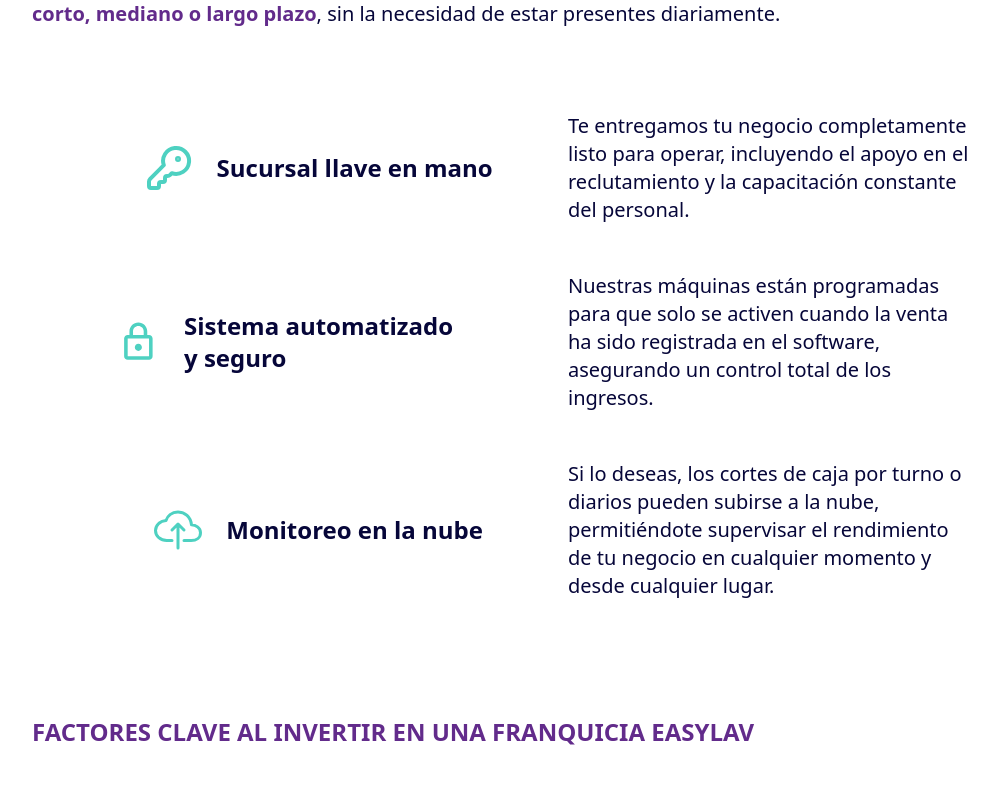
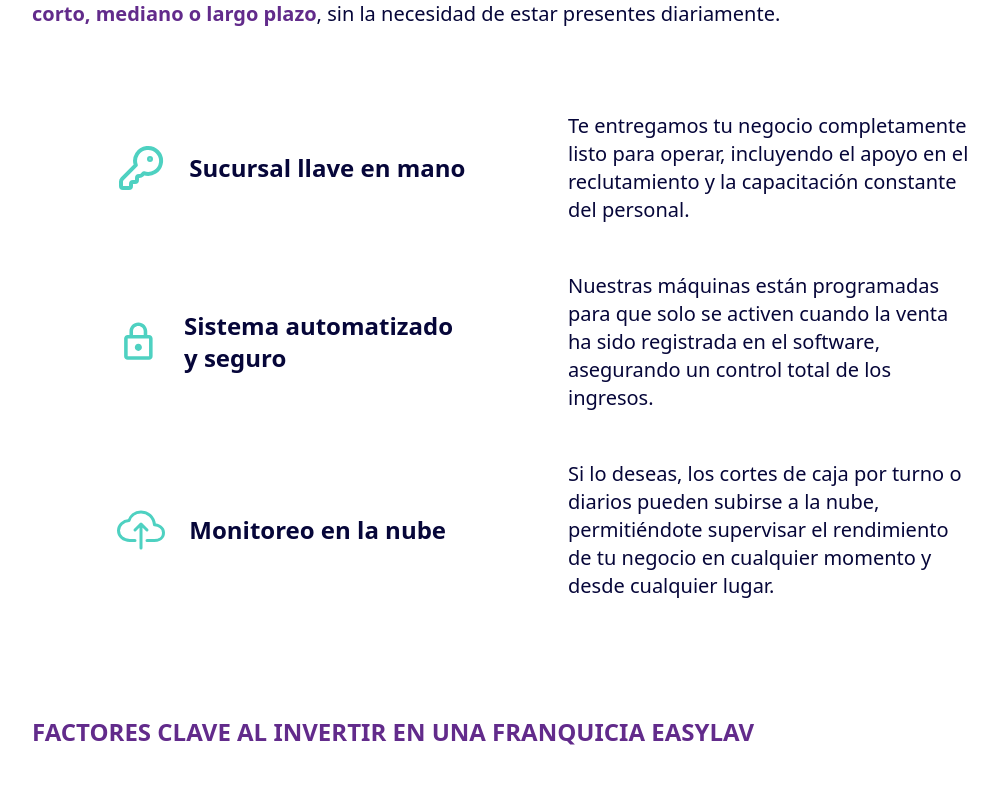
Before and after one commit to dspwebstudiomx/easylav-react, a React (Vite) app: page /franquicias in a window 1280 px wide. Shown: the part 1268-2060 px from the top of the page, without its empty margins (96-1094 px from the left). Built offline with nearby package versions, Linux system fonts and the light colour scheme.

Commit message:
feat: ajusta el diseño y la estructura de varios componentes para mejorar la presentación y la flexibilidad

```diff
--- a/src/components/containers/TwoColumnsContainer.jsx
+++ b/src/components/containers/TwoColumnsContainer.jsx
@@ -3,11 +3,7 @@ import PropTypes from 'prop-types';
 
 // Estructura
 const TwoColumnsContainer = ({ children, gridOrder }) => {
-  return (
-    <div className={`flex flex-col md:flex-row  gap-6 sm:gap-12 justify-between items-center ${gridOrder}`}>
-      {children}
-    </div>
-  );
+  return <div className={`${gridOrder} grid gap-6 sm:gap-12 justify-start items-center`}>{children}</div>;
 };
 export default TwoColumnsContainer;
 
--- a/src/components/templates/Header/Header.jsx
+++ b/src/components/templates/Header/Header.jsx
@@ -3,7 +3,7 @@ import Snowfall from '../../Snowfall';
 
 const Header = () => {
   return (
-    <header id="header" className="relative w-full h-[100px] z-[1000]">
+    <header id="header" className="fixed top-0 inset-0 lg:relative w-full h-[100px] z-[1000]">
       <Snowfall />
       <Navbar />
     </header>
--- a/src/pages/franquicias/ModeloNegocio.jsx
+++ b/src/pages/franquicias/ModeloNegocio.jsx
@@ -86,9 +86,9 @@ const getIconByTitle = (title) => {
 const Recomendacion = ({ title, description }) => {
   const Icon = getIconByTitle(title);
   return (
-    <li className="">
-      <TwoColumnsContainer>
-        <div className="flex flex-col md:flex-row gap-6 w-full items-center justify-center text-dark dark:text-light">
+    <li>
+      <TwoColumnsContainer gridOrder="md:grid-cols-2 items-start justify-start gap-6">
+        <div className="flex flex-col md:flex-row gap-6 w-full items-center justify-start text-dark dark:text-light">
           <Icon size={48} className="text-primary" />
           <span className="font-semibold block text-xl md:text-2xl">{title}</span>
         </div>
--- a/src/pages/inicio/components/ProgramasDeLealtad.jsx
+++ b/src/pages/inicio/components/ProgramasDeLealtad.jsx
@@ -33,7 +33,8 @@ const ProgramasDeLealtad = () => {
   return (
     <Section id="quienes-somos" className="bg-light dark:bg-dark h-auto">
       <Container className="mx-auto flex-col gap-20" id="quienes-somos-contenedor ">
-        <TwoColumnsContainer gridOrder="flex-col-reverse md:flex-row">
+        <TwoColumnsContainer gridOrder="">
+          <div className="flex flex-col-reverse lg:flex-row lg:gap-16">
             <div className="mt-20 lg:mt-0">
               <article className="">
                 <TarjetaBeneficios
@@ -72,14 +73,18 @@ const ProgramasDeLealtad = () => {
                 </div>
                 <span className="text-xl md:text-2xl lg:text-2xl">
                   <strong className="dark:text-secondary_light">EASYLAV® </strong>
-                recompensa tu lealtad y te regala tu “Tarjeta de Recompensas” para premiar tu preferencia y consumos con
-                puntos y beneficios especialmente para ti, Solo usa tu tarjeta física.
+                  recompensa tu lealtad y te regala tu “Tarjeta de Recompensas” para premiar tu preferencia y consumos
+                  con puntos y beneficios especialmente para ti, Solo usa tu tarjeta física.
                 </span>
                 <span className="md:mr-6">* Aplican restricciones</span>
               </div>
+            </ParagraphContainer>
+          </div>
+        </TwoColumnsContainer>
+        {/* Preguntas Programa de Lealtad */}
 
-            {/* Preguntas Programa de Lealtad */}
-            <ul className="w-full grid gap-8 mt-12">
+        <article className="lg:mt-12">
+          <ul className="w-full grid grid-cols-1 md:grid-cols-2 gap-12">
             {loyaltyProgramQuestions.map((item) => (
               <li key={item.id}>
                 <MemoizedAccordion
@@ -93,8 +98,7 @@ const ProgramasDeLealtad = () => {
             ))}
           </ul>
           {/* Questions */}
-          </ParagraphContainer>
-        </TwoColumnsContainer>
+        </article>
       </Container>
     </Section>
   );
--- a/src/pages/inicio/components/Recomendaciones.jsx
+++ b/src/pages/inicio/components/Recomendaciones.jsx
@@ -33,13 +33,13 @@ const recomendaciones = [
 
 const Recomendacion = ({ title, description, icon: Icon }) => {
   return (
-    <li className="p-12 border-1 shadow-xl rounded-2xl min-h-[460px]">
-      <TwoColumnsContainer gridOrder="flex-col">
-        <div className="flex flex-col gap-6 text-dark dark:text-light w-full items-center">
+    <li className="p-12 border-1 shadow-xl rounded-2xl md:min-h-[460px] dark:bg-light">
+      <TwoColumnsContainer gridOrder="gap-6 justify-start items-start">
+        <div className="flex flex-col gap-6 text-dark w-full items-center">
           <Icon className="text-primary w-12 h-12" />
-          <span className="font-semibold block text-base md:text-xl uppercase">{title}</span>
+          <span className="font-semibold block text-center md:text-left text-base md:text-xl uppercase">{title}</span>
         </div>
-        <Paragraph>{description}</Paragraph>
+        <p className="text-base md:text-lg leading-relaxed text-wrap w-full text-dark">{description}</p>
       </TwoColumnsContainer>
     </li>
   );
@@ -58,7 +58,7 @@ const Recomendaciones = () => {
         </div>
         <ul
           id="listado-de-recomendaciones"
-          className="grid lg:grid-cols-3 gap-14 items-start justify-start w-full my-16">
+          className="grid md:grid-cols-2 lg:grid-cols-3 gap-14 items-start justify-start w-full my-16">
           {recomendaciones.map((recomendacion) => (
             <Recomendacion
               key={recomendacion.id}
--- a/src/pages/inicio/nuestrosServicios/ServicesGenerator.jsx
+++ b/src/pages/inicio/nuestrosServicios/ServicesGenerator.jsx
@@ -11,7 +11,7 @@ import { services } from 'data';
 
 const SERVICES_UI = {
   ARTICLE: 'mx-auto',
-  LIST: 'grid grid-cols-2 md:grid-cols-3 lg:grid-cols-5 md:gap-8 gap-4 items-center justify-center mx-auto',
+  LIST: 'grid grid-cols-2 md:grid-cols-3 2xl:grid-cols-5 md:gap-8 gap-4 items-center justify-center mx-auto',
 };
 // Estilos
 const SERVICES_PROPS = {
```
Lines whose indentation alone changed are shown as unchanged.
